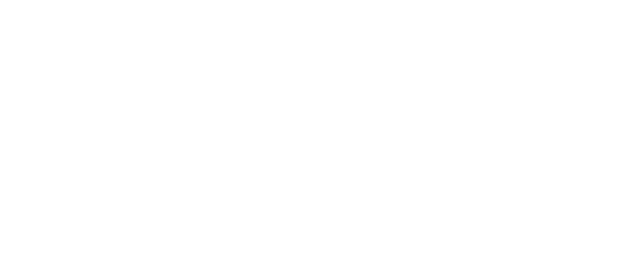
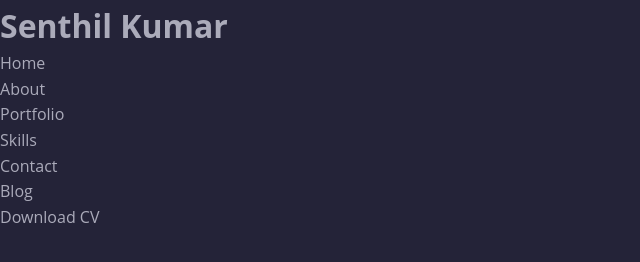
Before and after one commit to coderik-sk-senthil/portfolio_new, a plain HTML site: page index.html in a window 1280 px wide. Shown: the whole page, without its empty margins (0-640 px from the left). Drawn offline with nearby package versions, Linux system fonts and the light colour scheme.

Commit message:
update portfolio

```diff
--- a/css/style.css
+++ b/css/style.css
@@ -81,3 +81,142 @@ h1,h2,h3,h4,h5,h6 {
       font-size: 24px;
     }
   } */
+
+
+  :root {
+    /** colors ***/
+  --cadet-blue-crayola: hsl(240, 10%, 70%);
+  --gold-web-golden: hsl(50, 100%, 54%);
+  --vivid-sky-blue: hsl(196, 84%, 63%);
+  --midnight-blue: hsl(231, 83%, 25%);
+  --minion-yellow: hsl(50, 100%, 64%);
+  --independence: hsl(225, 24%, 27%);
+  --orange-soda: hsl(7, 96%, 61%);
+  --space-cadet: hsl(243, 23%, 18%);
+  --fiery-rose: hsl(353, 83%, 65%);
+  --klein-blue: hsl(230, 80%, 39%);
+  --bluetiful: hsl(222, 88%, 55%);
+  --glaucous: hsl(230, 52%, 63%);
+  --manatee: hsl(254, 7%, 65%);
+  --rufous: hsl(2, 85%, 35%);
+  --black: hsl(0, 0%, 0%);
+  --white: hsl(0, 0%, 100%);
+
+  /**
+   * typography
+   */
+
+  --ff-open-sans: 'Open Sans', sans-serif;
+  --ff-barlow: 'Barlow', sans-serif;
+  --ff-poppins: 'Poppins', sans-serif;
+
+  --fs-1: 3.5rem;
+  --fs-2: 3rem;
+  --fs-3: 2.4rem;
+  --fs-4: 2rem;
+  --fs-5: 1.8rem;
+  --fs-6: 1.3rem;
+
+  --fw-600: 600;
+  --fw-700: 700;
+
+  /**
+   * border radius
+   */
+
+  --radius-5: 5px;
+  --radius-10: 10px;
+  --radius-15: 15px;
+  --radius-20: 20px;
+
+  /**
+   * spacing
+   */
+
+  --section-padding: 60px;
+
+  /**
+   * shadow
+   */
+
+  --shadow: 0 -5px 10px var(--manatee);
+
+  /**
+   * transition
+   */
+
+  --transition-1: 0.05s ease;
+  --transition-2: 0.25s ease;
+  --cubic-out: cubic-bezier(0.33, 0.85, 0.56, 1.02);
+
+}
+
+*,
+*::before,
+*::after {
+  margin: 0;
+  padding: 0;
+  box-sizing: border-box;
+}
+
+li { list-style: none; }
+
+a {
+  text-decoration: none;
+  color: inherit;
+}
+
+a,
+img,
+span,
+input,
+strong,
+button,
+textarea,
+ion-icon { display: block; }
+
+img { height: auto; }
+
+ion-icon {
+  pointer-events: none;
+  color: var(--white);
+}
+
+button,
+input,
+textarea {
+  background: none;
+  border: none;
+  font: inherit;
+}
+
+button { cursor: pointer; }
+
+input,
+textarea { width: 100%; }
+
+address { font-style: normal; }
+
+html {
+  font-size: 10px;
+  font-family: var(--ff-open-sans);
+  scroll-behavior: smooth;
+}
+
+body {
+  background-color: var(--space-cadet);
+  color: var(--cadet-blue-crayola);
+  font-size: 1.6rem;
+  line-height: 1.6;
+  overflow-x: hidden;
+}
+
+:focus-visible { outline-offset: 4px; }
+
+::-webkit-scrollbar { width: 15px; }
+
+::-webkit-scrollbar-track { background-color: hsl(0, 0%, 95%); }
+
+::-webkit-scrollbar-thumb { background-color: hsl(0, 0%, 80%); }
+
+::-webkit-scrollbar-thumb:hover { background-color: hsl(0, 0%, 70%); }
--- a/index.html
+++ b/index.html
@@ -11,6 +11,56 @@
         <div class="progress-bar" id="myBar"></div>
     </div>
    <h1><a href="index.html">Senthil Kumar</a></h1>  -->
+
+   <body id="top">
+    <header class="header" data-header>
+      <div class="container">
+
+        <a href="#">
+          <h1 class="logo">Senthil Kumar</h1>
+        </a>
+
+        <button class="nav-toggle-btn" aria-label="Toggle Menu" data-nav-toggle-btn>
+            <ion-icon name="menu-outline" class="menu-icon"></ion-icon>
+            <ion-icon name="close-outline" class="close-icon"></ion-icon>
+          </button>
+
+          <nav class="navbar container">
+            <ul class="navbar-list">
+
+              <li>
+                <a href="#home" class="navbar-link" data-nav-link>Home</a>
+              </li>
+
+              <li>
+                <a href="#about" class="navbar-link" data-nav-link>About</a>
+              </li>
+
+              <li>
+                <a href="#portfolio" class="navbar-link" data-nav-link>Portfolio</a>
+              </li>
+
+              <li>
+                <a href="#skills" class="navbar-link" data-nav-link>Skills</a>
+              </li>
+
+              <li>
+                <a href="#contact" class="navbar-link" data-nav-link>Contact</a>
+              </li>
+
+              <li>
+                <a href="#blog" class="navbar-link" data-nav-link>Blog</a>
+              </li>
+
+              <li>
+                <a href="#" class="btn btn-primary">Download CV</a>
+              </li>
+
+            </ul>
+          </nav>
+
+        </div>
+    </header>
 </body>
 
 </html>
```
